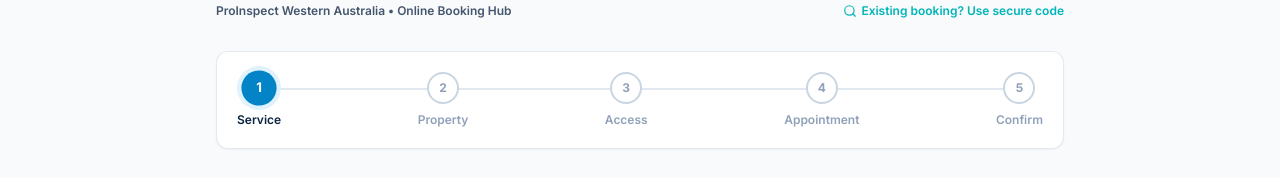
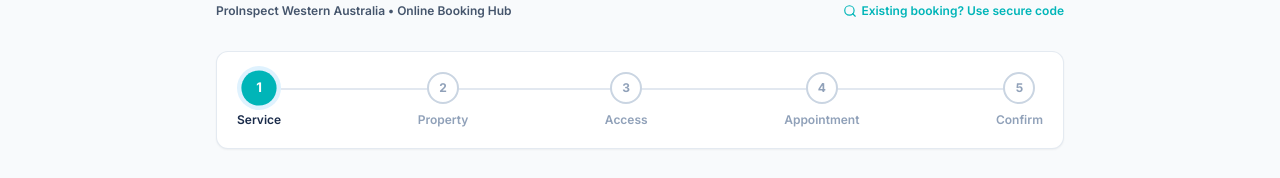
Before and after one commit to info-rbp/ProInspect-Booking-Portal-Application, a React (Vite) app: page / in a window 1280 px wide. Shown: the part 138-316 px from the top of the page. Built offline with nearby package versions, Linux system fonts and the light colour scheme; no server answers.

Commit message:
branding: align progress indicator with ProInspect website

```diff
--- a/src/components/wizard/WizardProgress.tsx
+++ b/src/components/wizard/WizardProgress.tsx
@@ -35,7 +35,7 @@ export const WizardProgress: React.FC<WizardProgressProps> = ({
       {/* Mobile simplified progress bar */}
       <div className="block sm:hidden">
         <div className="flex items-center justify-between text-xs mb-2">
-          <span className="font-bold text-[#0A2540]">
+          <span className="font-bold text-[#1A2B4A]">
             Stage {currentIndex + 1} of {STEPS.length}: {STEPS[currentIndex]?.title}
           </span>
           <span className="text-slate-500 font-medium">
@@ -44,7 +44,7 @@ export const WizardProgress: React.FC<WizardProgressProps> = ({
         </div>
         <div className="w-full h-2 bg-slate-100 rounded-full overflow-hidden">
           <div
-            className="h-full bg-[#0284C7] transition-all duration-300 rounded-full"
+            className="h-full bg-[#00B5B8] transition-all duration-300 rounded-full"
             style={{ width: `${((currentIndex + 1) / STEPS.length) * 100}%` }}
           />
         </div>
@@ -55,7 +55,7 @@ export const WizardProgress: React.FC<WizardProgressProps> = ({
         {/* Background track line */}
         <div className="absolute left-6 right-6 top-4 h-0.5 bg-slate-200 -z-0" />
         <div
-          className="absolute left-6 top-4 h-0.5 bg-[#0284C7] -z-0 transition-all duration-300"
+          className="absolute left-6 top-4 h-0.5 bg-[#00B5B8] -z-0 transition-all duration-300"
           style={{
             width: `calc(${(currentIndex / (STEPS.length - 1)) * 100}% - 24px)`,
           }}
@@ -78,9 +78,9 @@ export const WizardProgress: React.FC<WizardProgressProps> = ({
                 onClick={() => isClickable && onStepClick(step.id)}
                 className={`w-8 h-8 rounded-full flex items-center justify-center text-xs font-bold transition-all duration-200 ${
                   isCurrent
-                    ? 'bg-[#0284C7] text-white ring-4 ring-sky-100 shadow-sm scale-110'
+                    ? 'bg-[#00B5B8] text-white ring-4 ring-sky-100 shadow-sm scale-110'
                     : isCompleted || isPast
-                    ? 'bg-[#0A2540] text-white cursor-pointer hover:bg-[#0284C7]'
+                    ? 'bg-[#1A2B4A] text-white cursor-pointer hover:bg-[#00B5B8]'
                     : 'bg-white text-slate-400 border-2 border-slate-300 cursor-not-allowed'
                 }`}
               >
@@ -93,7 +93,7 @@ export const WizardProgress: React.FC<WizardProgressProps> = ({
               <span
                 className={`text-xs mt-2 font-semibold transition-colors ${
                   isCurrent
-                    ? 'text-[#0A2540] font-bold'
+                    ? 'text-[#1A2B4A] font-bold'
                     : isCompleted || isPast
                     ? 'text-slate-700'
                     : 'text-slate-400'
```
